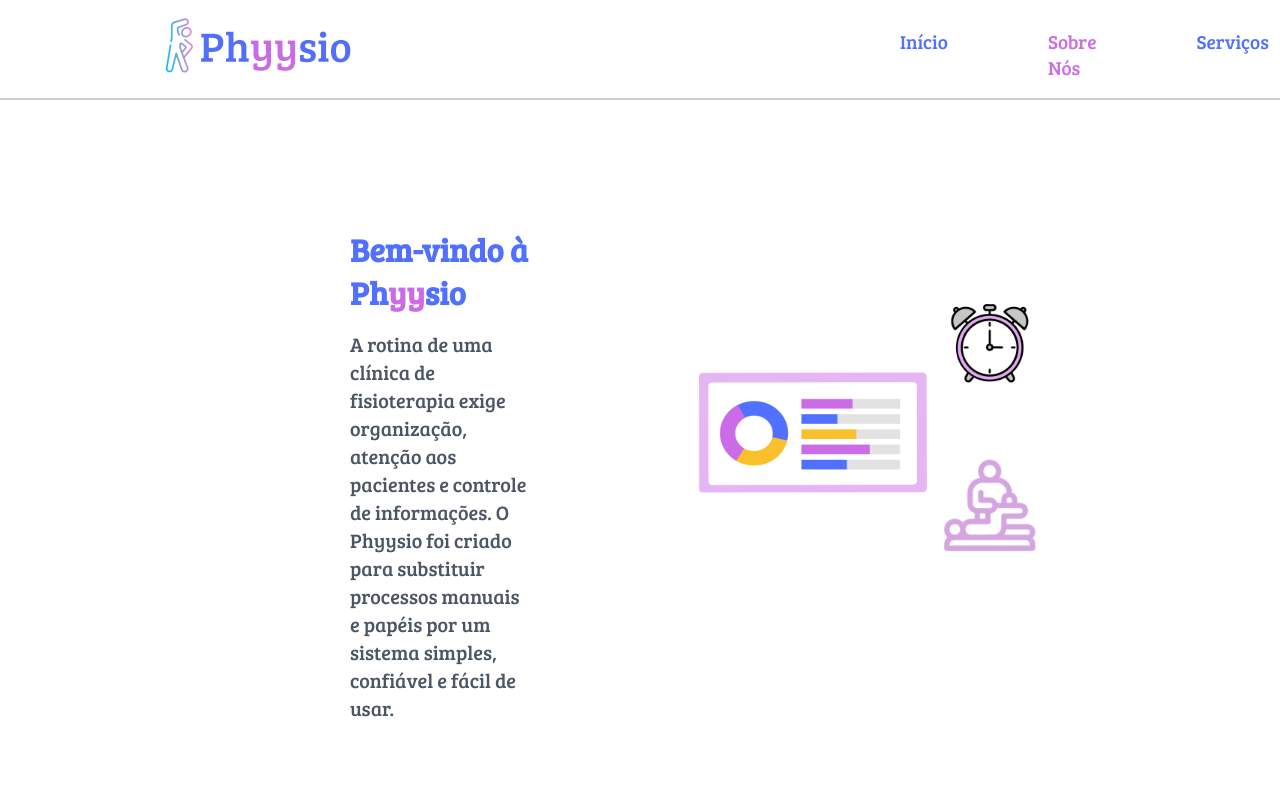
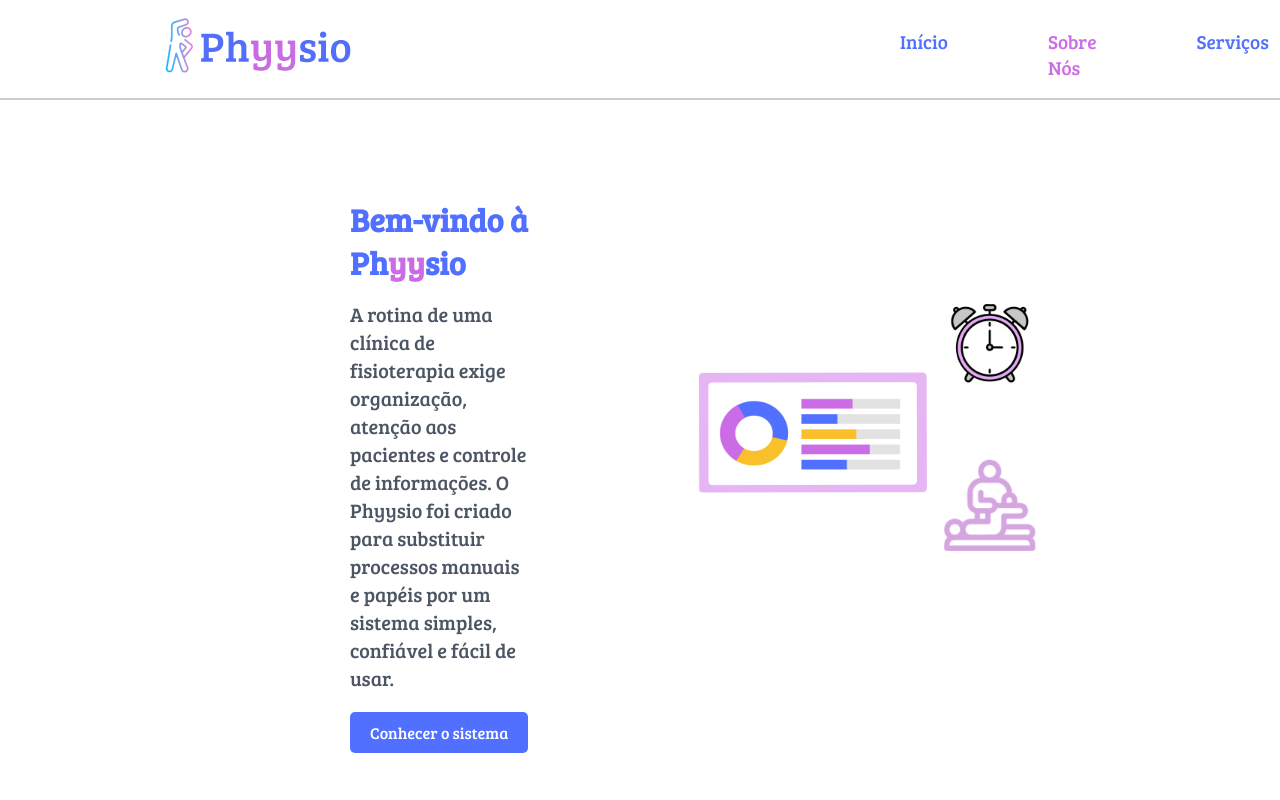
Before and after one commit to vicentejuniordev/Phyysio, a React (Vite) app in the folder phyysio-frontend/: page / in a window 1280 px wide. Shown: the top 800 px of the page. Built offline with nearby package versions, Linux system fonts and the light colour scheme.

Commit message:
fix: change some colors

```diff
--- a/phyysio-frontend/src/components/Text-Home/TextHome.css
+++ b/phyysio-frontend/src/components/Text-Home/TextHome.css
@@ -42,3 +42,15 @@
   height: 750px;
 
 }
+
+.primary-btn{
+    font-family: "Bree Serif", serif;
+    background-color: #5170ff;
+    color: white;
+    padding: 10px 20px;
+    border: none;
+    border-radius: 5px;
+    font-size: 16px;
+    cursor: pointer;
+    margin-top: 20px;
+}
--- a/phyysio-frontend/src/components/Text-Home/TextHome.jsx
+++ b/phyysio-frontend/src/components/Text-Home/TextHome.jsx
@@ -6,13 +6,16 @@ function TextHome() {
     <>
       <div className="text-home-container">
         <div className="text-home">
-        <h1 className="title">Bem-vindo à Ph<span className="highlight">yy</span>sio</h1>
+          <h1 className="title">
+            Bem-vindo à Ph<span className="highlight">yy</span>sio
+          </h1>
           <p className="text-simple">
-          A rotina de uma clínica de fisioterapia exige organização, atenção aos
-          pacientes e controle de informações. O Phyysio foi criado para
+            A rotina de uma clínica de fisioterapia exige organização, atenção
+            aos pacientes e controle de informações. O Phyysio foi criado para
             substituir processos manuais e papéis por um sistema simples,
             confiável e fácil de usar.
           </p>
+          <button className="primary-btn">Conhecer o sistema</button>
         </div>
         <img src={image} className="home-image" alt="Imagem de boas-vindas" />
       </div>
```
Lines whose indentation alone changed are shown as unchanged.
